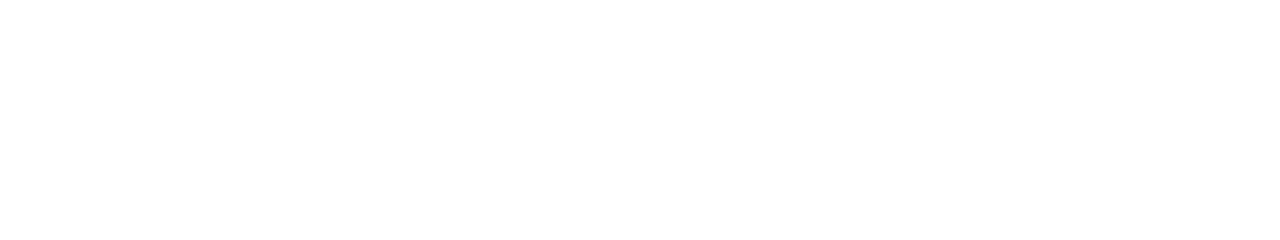
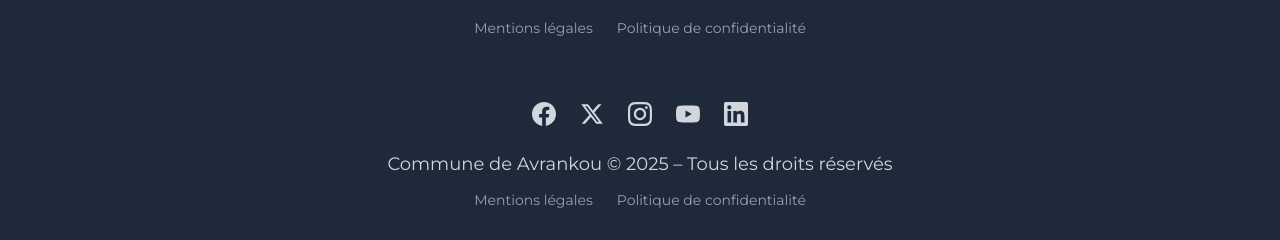
Before and after one commit to HProgramming/avrankou, a React (Vite) app: page / in a window 1280 px wide. Shown: the part 1795-2035 px from the top of the page. Before the commit the page ends 1781 px from the top, so only its background shows below. Built offline with nearby package versions, Linux system fonts and the light colour scheme.

Commit message:
reorganize app

```diff
--- a/src/App.tsx
+++ b/src/App.tsx
@@ -1,12 +1,20 @@
 
 import './App.css'
+import FlagLine from './components/FlagLine.tsx';
+import Footer from './components/footer.tsx';
+import Navbar from './components/navbar.tsx';
 import Home from "./pages/home.tsx";
 
 const App= ()=> {
 
   return (
-      <div className="scroll-smooth">
-        <Home></Home>
+      <div>
+        <Navbar />
+        <div className="scroll-smooth">
+          <Home />
+        </div>
+        <Footer />
+        <FlagLine />
       </div>
     );
 }
```
